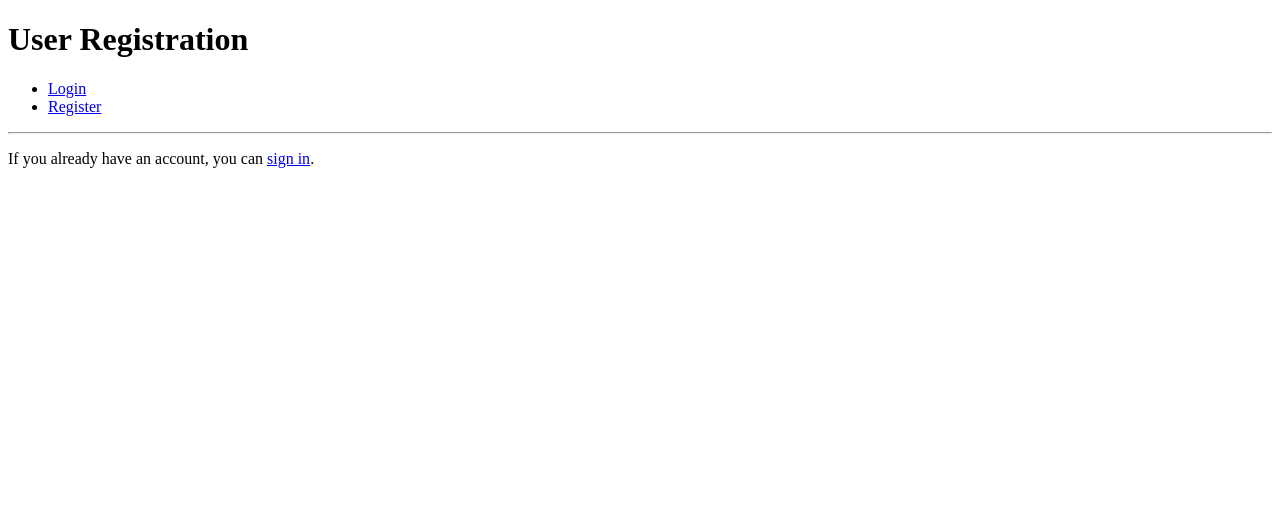
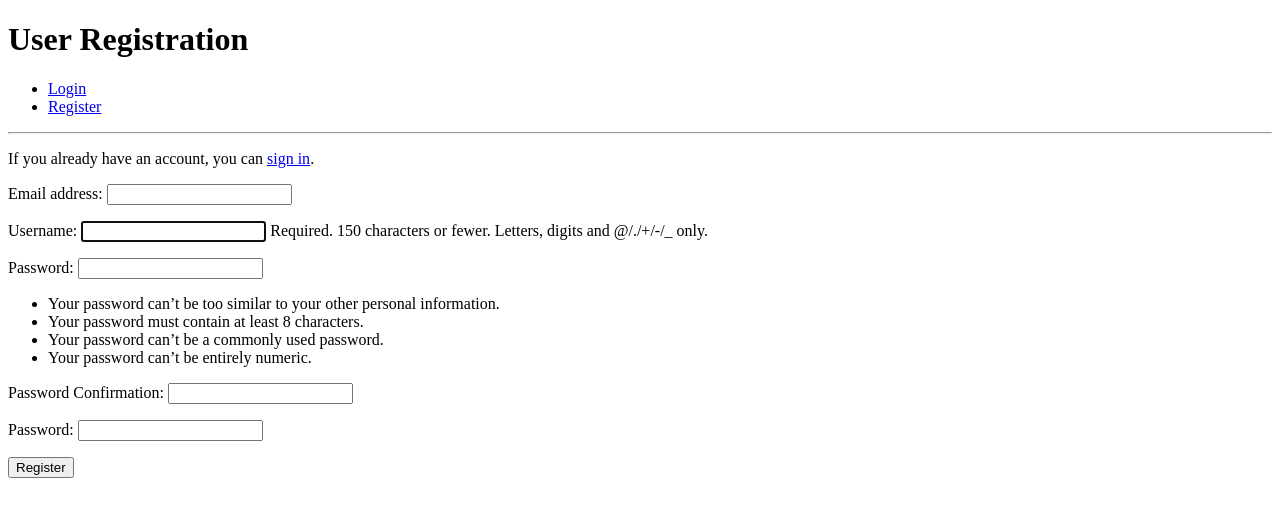
Before and after one commit to ckz8780/ci-fsf-auth-with-django, a Django app: page /accounts/registration/ in a window 1280 px wide. Shown: the top 517 px of the page. Run offline with Django 3.2, Linux system fonts and the light colour scheme.

Commit message:
created registration form and implemented in template

```diff
--- a/accounts/forms.py
+++ b/accounts/forms.py
@@ -1,7 +1,22 @@
 from django import forms
+from django.contrib.auth.models import User
+from django.contrib.auth.forms import UserCreationForm
+from django.core.exceptions import ValidationError
 
 class UserLoginForm(forms.Form):
     '''Form to be used to log users in'''
 
     username = forms.CharField()
     password = forms.CharField(widget=forms.PasswordInput)
+
+class UserRegistrationForm(UserCreationForm):
+    '''Form used to register a new user'''
+
+    password = forms.CharField(widget=forms.PasswordInput)
+    password2 = forms.CharField(
+        label="Password Confirmation",
+        widget=forms.PasswordInput)
+
+    class Meta:
+        model = User
+        fields = ['email', 'username', 'password1', 'password2']
--- a/accounts/templates/registration.html
+++ b/accounts/templates/registration.html
@@ -10,4 +10,10 @@
 
 {% block content %}
     <p>If you already have an account, you can <a href="{% url 'login' %}" class="">sign in</a>.</p>
+
+    <form method="POST">
+        {% csrf_token %}
+        {{ registration_form.as_p }}
+        <button type="submit">Register</button>
+    </form>
 {% endblock %}
--- a/accounts/views.py
+++ b/accounts/views.py
@@ -1,7 +1,7 @@
 from django.shortcuts import render, redirect, reverse
 from django.contrib import auth, messages
 from django.contrib.auth.decorators import login_required
-from accounts.forms import UserLoginForm
+from accounts.forms import UserLoginForm, UserRegistrationForm
 
 def index(request):
     '''Return the index template'''
@@ -41,4 +41,5 @@ def login(request):
 
 def registration(request):
     '''Render the registration page'''
-    return render(request, 'registration.html')
+    registration_form = UserRegistrationForm()
+    return render(request, 'registration.html', {'registration_form': registration_form})
```
